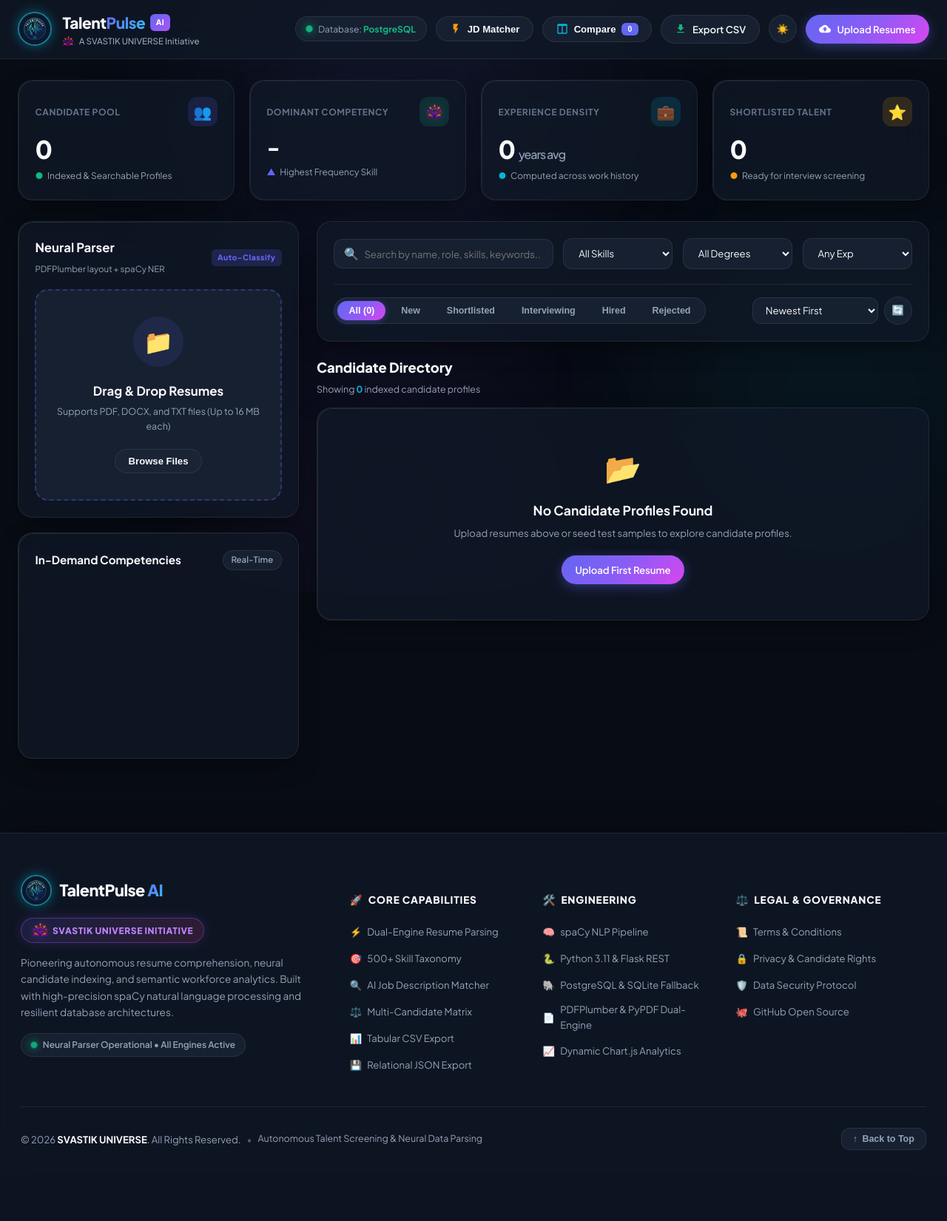
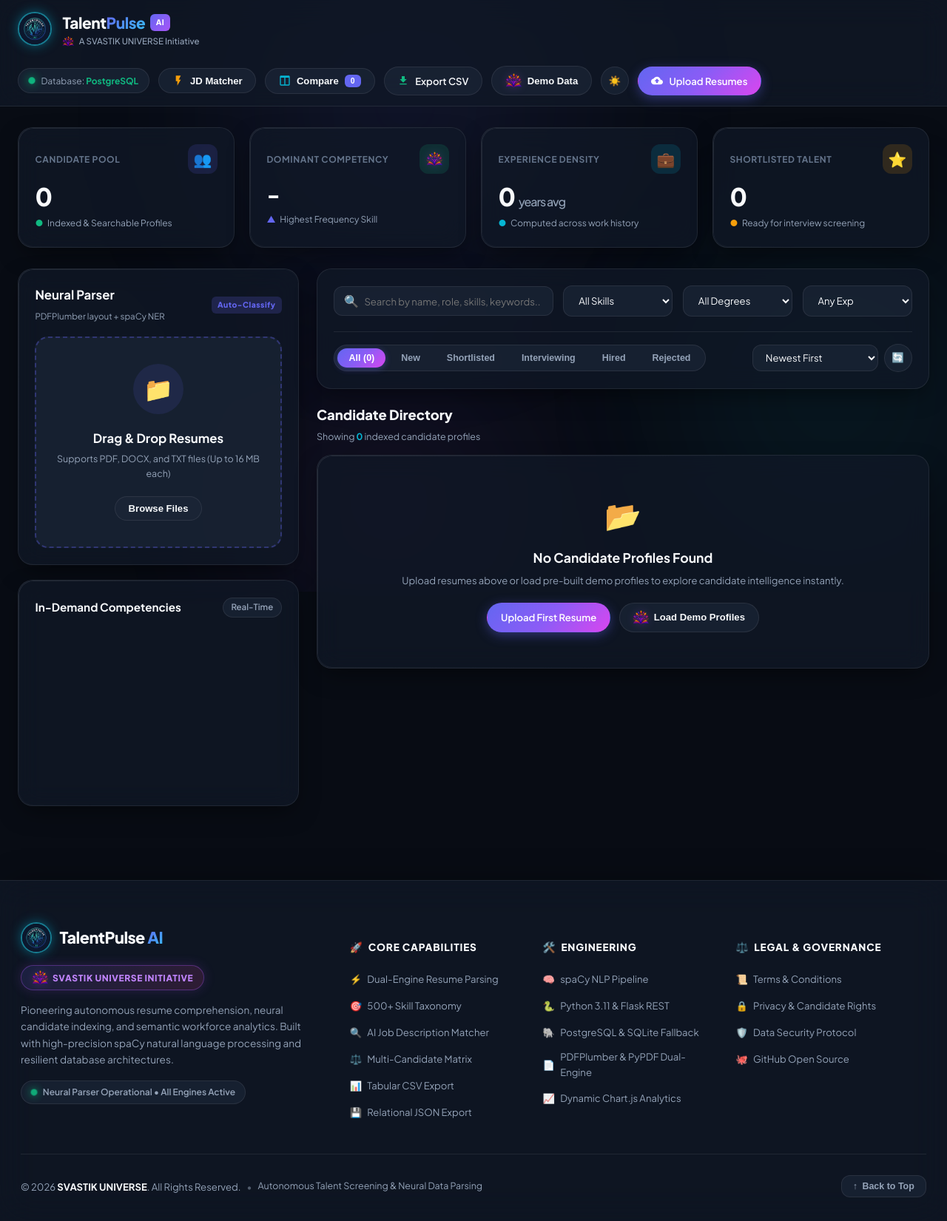
Before and after one commit to dhirushelar/talentpulse-ai, a Flask app: page / in a window 1280 px wide. Shown: the whole page at 74% size. Before the commit the page ends 1555 px from the top, so only its background shows below. Run offline with Flask 3, Linux system fonts and the light colour scheme; data that the repository does not hold is empty; a map, chart or similar area stays blank; some libraries are stand-ins or nearby versions.

Commit message:
feat: Add 1-click Demo Data loader for instant candidate profiles on live deployment

```diff
--- a/app.py
+++ b/app.py
@@ -10,7 +10,7 @@
 from werkzeug.utils import secure_filename
 from sqlalchemy import or_, and_, desc, asc, func
 
-from config import Config
+from config import Config, BASE_DIR
 from database import engine, SessionLocal, init_db, DB_DIALECT
 from models import Candidate, CandidateSkill, CandidateEducation, CandidateExperience
 from parser.extractor import extract_text_from_file
@@ -625,6 +625,83 @@
         session.close()
 
 
+@app.route("/api/seed", methods=["GET", "POST"])
+def seed_sample_candidates():
+    """Seeds default sample candidates from sample_resumes into database."""
+    samples_dir = BASE_DIR / "sample_resumes"
+    session = SessionLocal()
+    seeded = []
+    try:
+        for file_path in samples_dir.glob("*.*"):
+            if file_path.suffix.lower() in [".pdf", ".docx"]:
+                existing = session.query(Candidate).filter(Candidate.file_name == file_path.name).first()
+                if existing:
+                    continue
+                raw_text = extract_text_from_file(str(file_path))
+                if not raw_text.strip():
+                    continue
+                parsed_data = resume_parser.parse(raw_text)
+                candidate = Candidate(
+                    name=parsed_data.get("name", "Unknown"),
+                    email=parsed_data.get("email", ""),
+                    phone=parsed_data.get("phone", ""),
+                    location=parsed_data.get("location", ""),
+                    linkedin_url=parsed_data.get("linkedin_url"),
+                    github_url=parsed_data.get("github_url"),
+                    portfolio_url=parsed_data.get("portfolio_url"),
+                    total_experience_years=parsed_data.get("total_experience_years", 0.0),
+                    summary=parsed_data.get("summary", ""),
+                    raw_text=raw_text,
+                    file_name=file_path.name,
+                    file_type=file_path.suffix.lower().replace(".", ""),
+                    status="New"
+                )
+                session.add(candidate)
+                session.flush()
+
+                for s_dict in parsed_data.get("skills", []):
+                    session.add(CandidateSkill(
+                        candidate_id=candidate.id,
+                        name=s_dict["name"],
+                        category=s_dict.get("category", "General")
+                    ))
+
+                for e_dict in parsed_data.get("education", []):
+                    session.add(CandidateEducation(
+                        candidate_id=candidate.id,
+                        degree=e_dict.get("degree", ""),
+                        field_of_study=e_dict.get("field_of_study", ""),
+                        institution=e_dict.get("institution", ""),
+                        start_year=e_dict.get("start_year"),
+                        end_year=e_dict.get("end_year"),
+                        grade=e_dict.get("grade")
+                    ))
+
+                for x_dict in parsed_data.get("experience", []):
+                    session.add(CandidateExperience(
+                        candidate_id=candidate.id,
+                        job_title=x_dict.get("job_title", ""),
+                        company=x_dict.get("company", ""),
+                        location=x_dict.get("location"),
+                        start_date=x_dict.get("start_date"),
+                        end_date=x_dict.get("end_date"),
+                        description=x_dict.get("description", ""),
+                        is_current=x_dict.get("is_current", False)
+                    ))
+
+                session.commit()
+                seeded.append(candidate.name)
+
+        return jsonify({
+            "success": True,
+            "message": f"Successfully loaded {len(seeded)} demo candidate profiles." if seeded else "Demo candidates already loaded in database.",
+            "seeded": seeded
+        })
+    finally:
+        session.close()
+
+
+
 if __name__ == "__main__":
     port = int(os.environ.get("PORT", 5000))
     app.run(host="0.0.0.0", port=port, debug=False)
--- a/config.py
+++ b/config.py
@@ -6,6 +6,7 @@
 load_dotenv(BASE_DIR / ".env")
 
 class Config:
+    BASE_DIR = BASE_DIR
     SECRET_KEY = os.getenv("SECRET_KEY", "resume-parser-secret-key-2026")
 
     # Database configuration
--- a/static/js/app.js
+++ b/static/js/app.js
@@ -203,6 +203,39 @@
                 if (modalId) closeModal(modalId);
             });
         });
+
+        // 1-Click Load Demo Profiles
+        const loadDemoBtn = document.getElementById("loadDemoBtn");
+        const navLoadDemoBtn = document.getElementById("navLoadDemoBtn");
+
+        async function handleLoadDemo() {
+            const btn = loadDemoBtn || navLoadDemoBtn;
+            const originalText = btn ? btn.innerHTML : "";
+            if (btn) {
+                btn.innerHTML = `<img src="/static/images/svastik-universe-logo.png" class="svastik-logo-icon" style="animation: livePulse 1s infinite;"> <span>Loading Profiles...</span>`;
+                btn.disabled = true;
+            }
+
+            try {
+                const res = await fetch(`${API_BASE}/api/seed`, { method: "POST" });
+                const data = await res.json();
+                if (window.confetti) {
+                    window.confetti({ particleCount: 90, spread: 80, origin: { y: 0.6 } });
+                }
+                loadCandidates();
+                loadStats();
+            } catch (e) {
+                alert("Failed to load demo candidates: " + e.message);
+            } finally {
+                if (btn) {
+                    btn.innerHTML = originalText;
+                    btn.disabled = false;
+                }
+            }
+        }
+
+        if (loadDemoBtn) loadDemoBtn.addEventListener("click", handleLoadDemo);
+        if (navLoadDemoBtn) navLoadDemoBtn.addEventListener("click", handleLoadDemo);
 
         document.querySelectorAll(".tp-modal-overlay").forEach(overlay => {
             overlay.addEventListener("click", (e) => {
--- a/templates/index.html
+++ b/templates/index.html
@@ -74,6 +74,12 @@
                     <svg style="width:16px;height:16px;fill:var(--accent-emerald);" viewBox="0 0 24 24"><path d="M19 9h-4V3H9v6H5l7 7 7-7zM5 18v2h14v-2H5z"/></svg>
                     <span>Export CSV</span>
                 </a>
+
+                <!-- Seed Demo Data Button -->
+                <button id="navLoadDemoBtn" class="tp-btn tp-btn-glass" title="Load sample candidate resumes">
+                    <img src="/static/images/svastik-universe-logo.png" alt="Svastik" class="svastik-logo-icon">
+                    <span>Demo Data</span>
+                </button>
 
                 <!-- Dark / Light Mode Switcher -->
                 <button id="themeToggleBtn" class="tp-btn-icon" title="Toggle Dark/Light Mode" aria-label="Toggle Theme">
@@ -317,10 +323,16 @@
                 <div id="candidatesEmptyState" class="bento-card" style="text-align: center; padding: 3rem 1.5rem;">
                     <div style="font-size: 2.5rem; margin-bottom: 0.75rem;">📂</div>
                     <h4 style="font-size: 1.1rem; font-weight: 700; margin: 0 0 0.35rem;">No Candidate Profiles Found</h4>
-                    <p style="font-size: 0.82rem; color: var(--text-muted); margin: 0 0 1.25rem;">Upload resumes above or seed test samples to explore candidate profiles.</p>
-                    <label for="resumeFileInput" class="tp-btn tp-btn-primary" style="display: inline-flex; cursor: pointer;">
-                        <span>Upload First Resume</span>
-                    </label>
+                    <p style="font-size: 0.82rem; color: var(--text-muted); margin: 0 0 1.25rem;">Upload resumes above or load pre-built demo profiles to explore candidate intelligence instantly.</p>
+                    <div style="display: flex; justify-content: center; gap: 0.75rem; flex-wrap: wrap;">
+                        <label for="resumeFileInput" class="tp-btn tp-btn-primary" style="display: inline-flex; cursor: pointer;">
+                            <span>Upload First Resume</span>
+                        </label>
+                        <button id="loadDemoBtn" class="tp-btn tp-btn-glass" style="display: inline-flex; align-items: center; gap: 0.4rem;">
+                            <img src="/static/images/svastik-universe-logo.png" alt="Svastik Universe" class="svastik-logo-icon">
+                            <span>Load Demo Profiles</span>
+                        </button>
+                    </div>
                 </div>
 
                 <!-- Candidates List -->
```
Also changed, not shown: index.html (+16 -4 lines).
